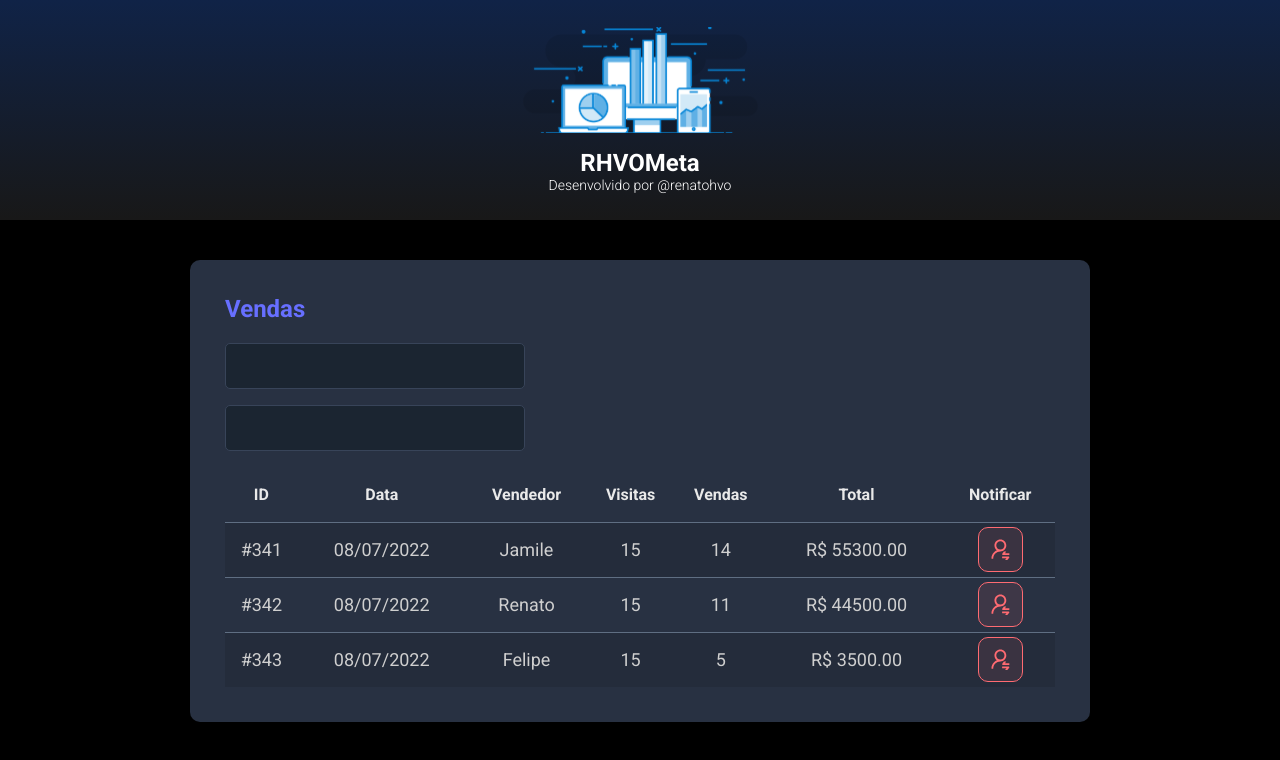
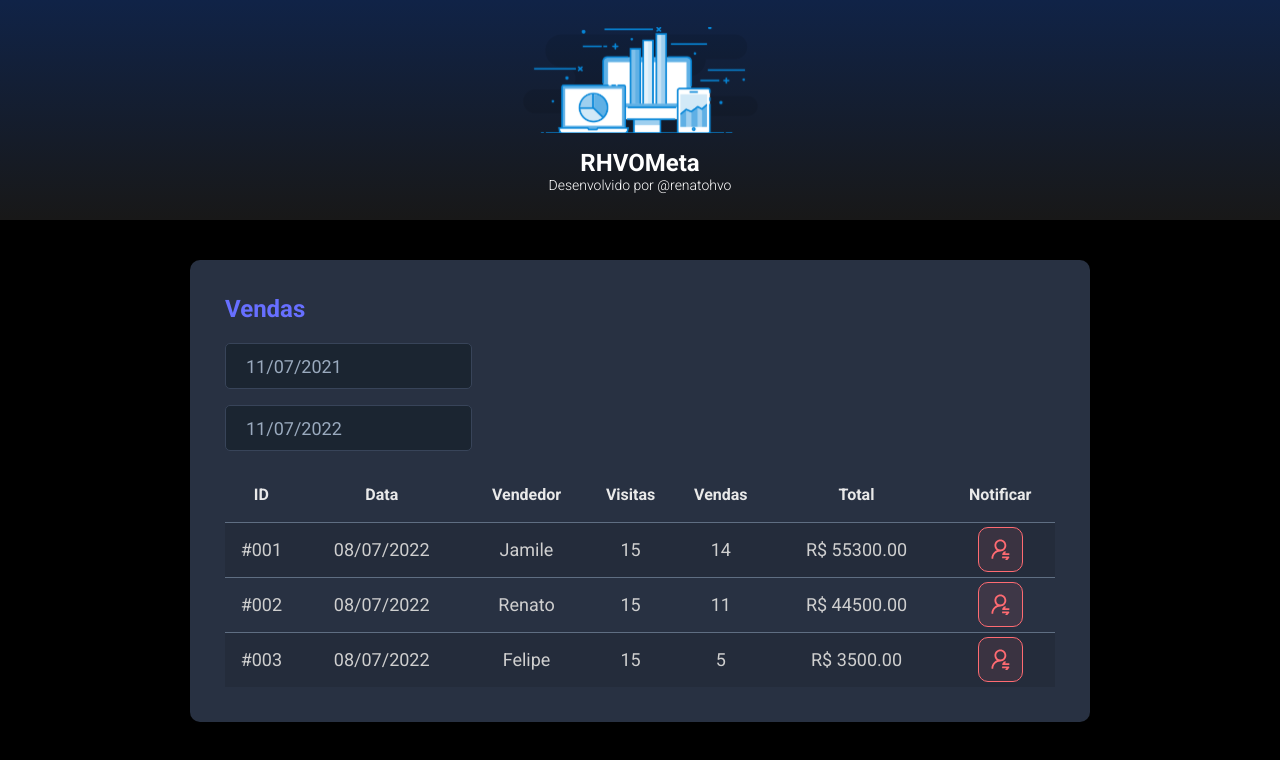
Before and after one commit to renatohvo/dsmeta, a React (Vite) app in the folder frontend/: page / in a window 1280 px wide. Shown: the top 760 px of the page. Built offline with nearby package versions, Linux system fonts and the light colour scheme.

Commit message:
useState

```diff
--- a/frontend/package.json
+++ b/frontend/package.json
@@ -8,7 +8,9 @@
     "preview": "vite preview"
   },
   "dependencies": {
+    "@types/react-datepicker": "4.4.2",
     "react": "^18.0.0",
+    "react-datepicker": "4.8.0",
     "react-dom": "^18.0.0"
   },
   "devDependencies": {
--- a/frontend/src/components/Header/index.tsx
+++ b/frontend/src/components/Header/index.tsx
@@ -1,5 +1,5 @@
-import logo from '../../assets/img/logo.svg'
-import './style.css'
+import logo from '../../assets/img/logo.svg';
+import './style.css';
 
 function Header() {
     return (
@@ -15,4 +15,4 @@
     )
 }
 
-export default Header
+export default Header;
--- a/frontend/src/components/NotificationButton/index.tsx
+++ b/frontend/src/components/NotificationButton/index.tsx
@@ -1,5 +1,5 @@
-import icon from '../../assets/img/notification-icon.svg'
-import './style.css'
+import icon from '../../assets/img/notification-icon.svg';
+import './style.css';
 
 function NotificationButton() {
     return (
@@ -11,4 +11,4 @@
     )
 }
 
-export default NotificationButton
+export default NotificationButton;
--- a/frontend/src/components/SalesCard/index.tsx
+++ b/frontend/src/components/SalesCard/index.tsx
@@ -1,16 +1,34 @@
-import NotificationButton from '../NotificationButton'
-import './style.css'
+import { useState } from 'react';
+import DatePicker from 'react-datepicker';
+import 'react-datepicker/dist/react-datepicker.css';
+import NotificationButton from '../NotificationButton';
+import './style.css';
 
 function SalesCard() {
+
+  const min = new Date(new Date().setDate(new Date().getDate() - 365));
+  const[minDate, setMinDate] = useState(min);
+  const[maxDate, setMaxDate] = useState(new Date());
+
   return (
     <div className="dsmeta-card">
       <h2 className="dsmeta-sales-title">Vendas</h2>
       <div>
         <div className="dsmeta-form-control-container">
-          <input className="dsmeta-form-control" type="text" />
+          <DatePicker
+            selected={minDate}
+            onChange={(date: Date) => setMinDate(date)}
+            className="dsmeta-form-control"
+            dateFormat="dd/MM/yyyy"
+          />
         </div>
         <div className="dsmeta-form-control-container">
-          <input className="dsmeta-form-control" type="text" />
+          <DatePicker
+            selected={maxDate}
+            onChange={(date: Date) => setMaxDate(date)}
+            className="dsmeta-form-control"
+            dateFormat="dd/MM/yyyy"
+          />
         </div>
       </div>
 
@@ -29,7 +47,7 @@
           </thead>
           <tbody>
             <tr>
-              <td className="show992">#341</td>
+              <td className="show992">#001</td>
               <td className="show576">08/07/2022</td>
               <td>Jamile</td>
               <td className="show992">15</td>
@@ -42,7 +60,7 @@
               </td>
             </tr>
             <tr>
-              <td className="show992">#342</td>
+              <td className="show992">#002</td>
               <td className="show576">08/07/2022</td>
               <td>Renato</td>
               <td className="show992">15</td>
@@ -55,7 +73,7 @@
               </td>
             </tr>
             <tr>
-              <td className="show992">#343</td>
+              <td className="show992">#003</td>
               <td className="show576">08/07/2022</td>
               <td>Felipe</td>
               <td className="show992">15</td>
@@ -76,4 +94,4 @@
   )
 }
 
-export default SalesCard
+export default SalesCard;
--- a/frontend/vite.config.ts
+++ b/frontend/vite.config.ts
@@ -1,5 +1,5 @@
-import { defineConfig } from 'vite'
-import react from '@vitejs/plugin-react'
+import { defineConfig } from 'vite';
+import react from '@vitejs/plugin-react';
 
 // https://vitejs.dev/config/
 export default defineConfig({
```
Also changed, not shown: frontend/src/App.tsx (+3 -4 lines), frontend/src/main.tsx (+4 -4 lines), 1 other file (tests, documents, lock files or other folders).
